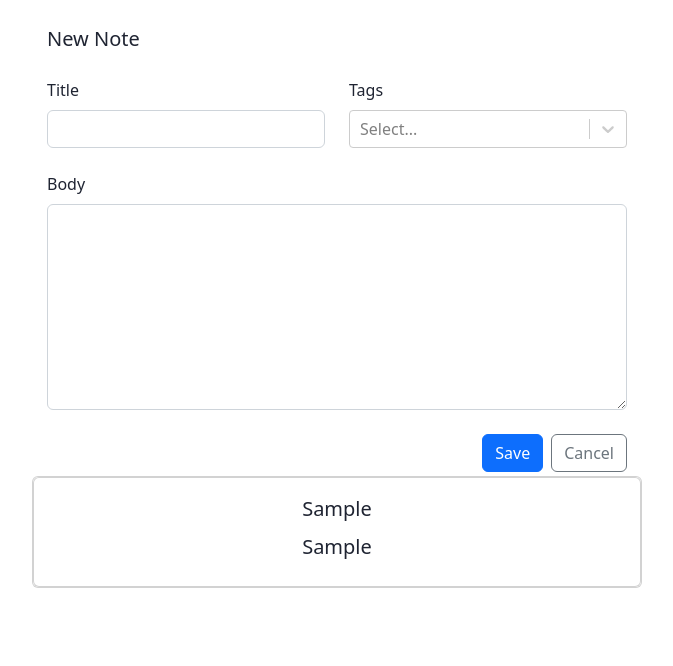
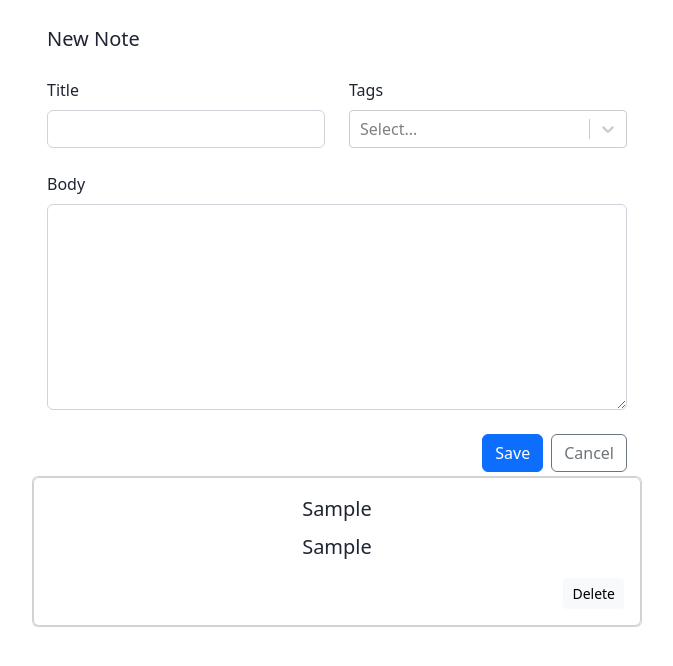
Before and after one commit to AndreewMelnik/TSNoteList, a React (Create React App) app: page / in a window 1280 px wide. Both pictures are taken after typing "Sample", "Sample", "Sample" into the empty fields and a click on the button "Save". Shown: the top 666 px of the page, without its empty margins (303-976 px from the left). Built offline with nearby package versions, Linux system fonts and the light colour scheme.

Commit message:
added delete

```diff
--- a/src/components/NoteForm.tsx
+++ b/src/components/NoteForm.tsx
@@ -10,6 +10,7 @@ export function NoteForm() {
     const [title, setTitle] = useState('');
     const [description, setDescription] = useState('');
     const {addNote} = notesSlice.actions;
+    const {deleteNote} = notesSlice.actions;
     const dispatch = useDispatch<AppDispatch>();
 
     const handleInput = (e: React.ChangeEvent<HTMLTextAreaElement>) => {
--- a/src/components/NoteItem.tsx
+++ b/src/components/NoteItem.tsx
@@ -3,7 +3,7 @@ import { useState } from 'react';
 import { useDispatch } from 'react-redux';
 import { NoteData } from "../types/data";
 import { notesSlice } from "../store/notesSlice";
-import { Card, Stack } from "react-bootstrap";
+import { Button, Card, Stack } from "react-bootstrap";
 import "../style.scss"
 
 
@@ -41,6 +41,11 @@ const NoteItem: React.FC<NotesItemProps> = (props) => {
                             className="justify-content-center flex-wrap"
                         >
                         </Stack>
+                        <Stack direction="horizontal" gap={2} className="justify-content-end">
+                        <Button onClick={() => dispatch(deleteNote(props.data.id))} variant="light" type="submit" size="sm">
+                           Delete
+                        </Button>
+                        </Stack>
                     </Stack>
                 </Card.Body>
             </Card>
```
